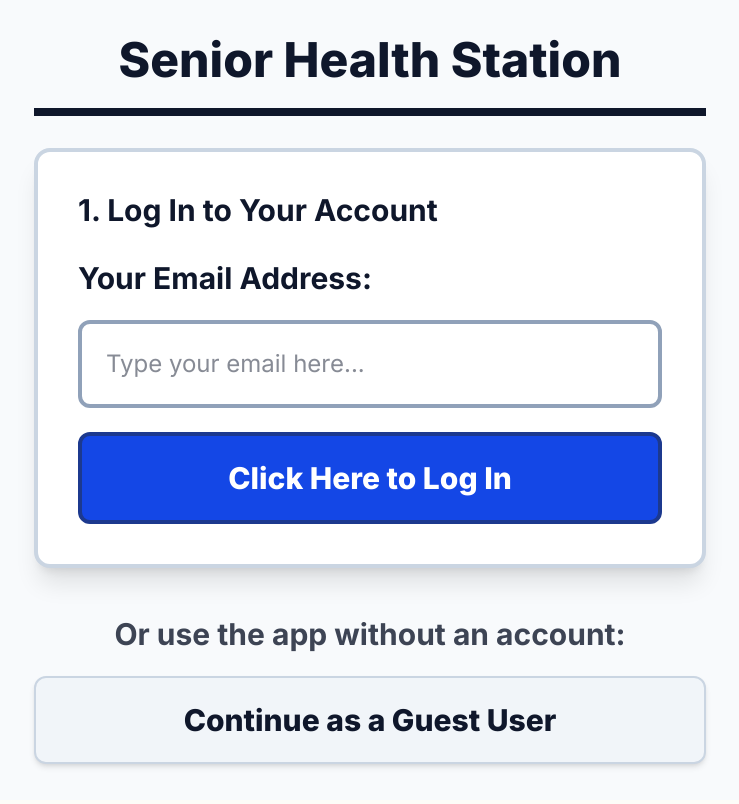
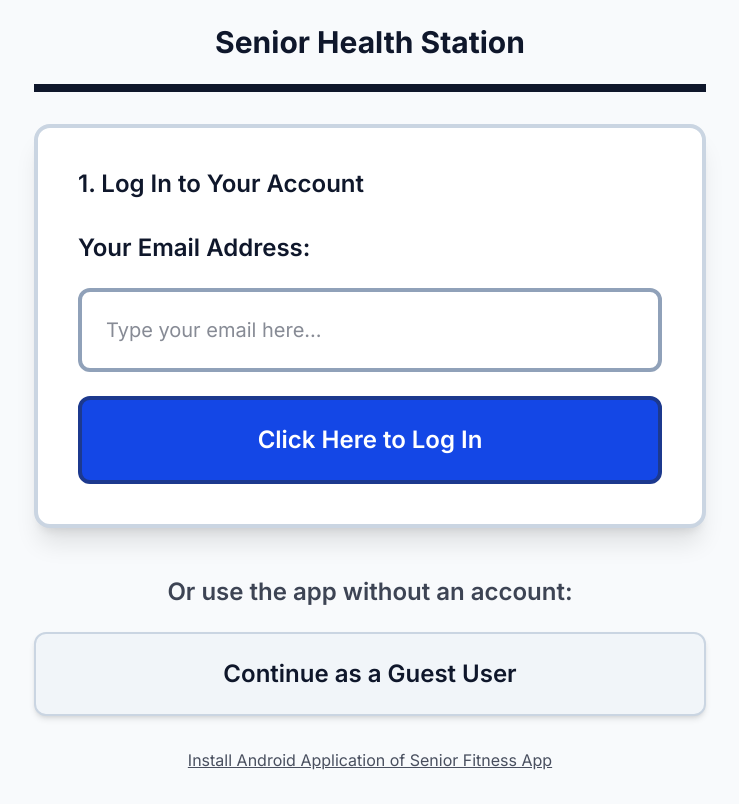
Before and after one commit to robot3-track/Senior-Fitness-Scheduler, a Next.js app: page / in a window 1280 px wide. Shown: the whole page, without its empty margins (270-1009 px from the left). Built offline with nearby package versions, Linux system fonts and the light colour scheme.

Commit message:
set font size to normal on default and add apk download info

```diff
--- a/app/page.tsx
+++ b/app/page.tsx
@@ -64,7 +64,7 @@ export default function FitnessPlanner() {
     emergencyWebUrl: '',
     medicalNotes: 'No known allergies. Condition: N/A Blood Type: N/A',
     highContrastMode: false,
-    fontSize: 'large',
+    fontSize: 'normal',
     audioPrompts: true,
     restTimerSeconds: 60,
     hapticFeedback: true
@@ -320,8 +320,8 @@ export default function FitnessPlanner() {
   // --- VIEW: LOGIN ---
   if (!isLoggedIn && !isGuestMode) {
     return (
-      <div className={`min-h-screen ${bgClass} flex items-center justify-center p-6 font-sans`}>
-        <div className="max-w-2xl w-full space-y-8">
+      <div className={`min-h-screen ${bgClass} flex flex-col items-center justify-between p-6 font-sans`}>
+        <div className="max-w-2xl w-full space-y-8 my-auto">
           <h1 className={`${headingClass} text-center border-b-8 border-current pb-6`}>
             Senior Health Station
           </h1>
@@ -351,14 +351,26 @@ export default function FitnessPlanner() {
             </button>
           </div>
         </div>
+
+        {/* FOOTER APK DOWNLOAD LINK */}
+        <footer className="pt-8 pb-2 text-center opacity-75 print:hidden">
+          <a
+            href="https://github.com/robot3-track/Senior-Fitness-Scheduler/actions/runs/30169665514/artifacts/8622580509"
+            target="_blank"
+            rel="noopener noreferrer"
+            className="text-sm md:text-base underline hover:opacity-100 transition-opacity"
+          >
+            Install Android Application of Senior Fitness App
+          </a>
+        </footer>
       </div>
     );
   }
 
   // --- VIEW: MAIN SHELL ---
   return (
-    <div className={`min-h-screen p-4 md:p-8 font-sans ${fontSizeClass} ${bgClass}`}>
-      <div className="max-w-4xl mx-auto space-y-8">
+    <div className={`min-h-screen p-4 md:p-8 font-sans ${fontSizeClass} ${bgClass} flex flex-col justify-between`}>
+      <div className="max-w-4xl mx-auto w-full space-y-8">
 
         {/* Header with Standardized Emergency Button across ALL screens */}
         <header className={`${cardClass} p-6 rounded-2xl flex flex-col sm:flex-row justify-between items-center gap-6 shadow-sm print:hidden`}>
@@ -369,7 +381,7 @@ export default function FitnessPlanner() {
             </p>
           </div>
           <div className="flex flex-wrap gap-3 w-full sm:w-auto justify-end">
-            {/* STANDARDIZED EMERGENCY BUTTON; for elderly's safety! */}
+            {/* STANDARDIZED EMERGENCY BUTTON */}
             <button
               onClick={() => setShowEmergencyModal(true)}
               className="bg-red-700 text-white font-extrabold px-6 py-4 rounded-xl border-4 border-red-950 hover:bg-red-800 flex items-center gap-2 shadow-lg"
@@ -385,7 +397,7 @@ export default function FitnessPlanner() {
           </div>
         </header>
 
-        {/* REUSABLE EMERGENCY MODAL (Home & Exercise pages) */}
+        {/* REUSABLE EMERGENCY MODAL */}
         {showEmergencyModal && (
           <div className="fixed inset-0 z-50 bg-black/80 flex items-center justify-center p-4">
             <div className={`max-w-2xl w-full p-8 rounded-2xl border-8 border-red-600 ${isDark ? 'bg-zinc-950 text-white' : 'bg-white text-slate-900'} space-y-6 max-h-[90vh] overflow-y-auto`}>
@@ -414,7 +426,7 @@ export default function FitnessPlanner() {
                 </a>
               </div>
 
-              {/* PERSONAL CONTACT 1 (lets seniors put in their own contacts) */}
+              {/* PERSONAL CONTACT 1 */}
               {settings.emergencyContactPhone ? (
                 <a
                   href={`tel:${settings.emergencyContactPhone}`}
@@ -434,7 +446,7 @@ export default function FitnessPlanner() {
                 </div>
               )}
 
-              {/* PERSONAL CONTACT 2 (OPTIONAL SECONDARY CONTACT) */}
+              {/* PERSONAL CONTACT 2 */}
               {settings.emergencyContact2Phone && (
                 <a
                   href={`tel:${settings.emergencyContact2Phone}`}
@@ -444,7 +456,7 @@ export default function FitnessPlanner() {
                 </a>
               )}
 
-              {/* NO-SIGNUP EMERGENCY MEDICAL ID CARD BUTTON (for emergencies not on phone)*/}
+              {/* EMERGENCY MEDICAL ID CARD BUTTON */}
               <button
                 onClick={() => { setShowEmergencyModal(false); setShowMedicalCardModal(true); }}
                 className={`block w-full text-center bg-blue-700 text-white font-extrabold ${subHeadingClass} py-5 rounded-2xl border-4 border-blue-900 hover:bg-blue-800`}
@@ -459,7 +471,7 @@ export default function FitnessPlanner() {
                   rel="noopener noreferrer"
                   className={`block w-full text-center bg-slate-700 text-white font-bold ${bodyTextClass} py-4 rounded-2xl border-4 border-slate-900 hover:bg-slate-800`}
                 >
-                  🌐 External Healthcare Web Portal (Requires Signup) ↗
+                  🌐 External Healthcare Web Portal ↗
                 </a>
               )}
 
@@ -470,7 +482,7 @@ export default function FitnessPlanner() {
           </div>
         )}
 
-        {/* NO-SIGNUP EMERGENCY MEDICAL ID CARD MODAL */}
+        {/* EMERGENCY MEDICAL ID CARD MODAL */}
         {showMedicalCardModal && (
           <div className="fixed inset-0 z-50 bg-black/80 flex items-center justify-center p-4">
             <div className={`max-w-2xl w-full p-8 rounded-2xl border-8 border-blue-600 ${isDark ? 'bg-zinc-950 text-white' : 'bg-white text-slate-900'} space-y-6 max-h-[90vh] overflow-y-auto`}>
@@ -548,7 +560,7 @@ export default function FitnessPlanner() {
 
               <button onClick={() => setCurrentScreen('progress')} className={`p-10 rounded-2xl text-left border-4 ${isDark ? 'border-yellow-400 bg-zinc-900' : 'bg-green-50 border-green-600 hover:bg-green-100'}`}>
                 <h3 className={`${subHeadingClass} mb-2`}>📊 My Progress</h3>
-                <p className={`${bodyTextClass} opacity-90`}>Track CDC targets & UN SDG 3/10 status.</p>
+                <p className={`${bodyTextClass} opacity-90`}>Track CDC targets & UN SDG 3 status.</p>
               </button>
 
               <button onClick={() => setCurrentScreen('notes')} className={`p-10 rounded-2xl text-left border-4 ${isDark ? 'border-yellow-400 bg-zinc-900' : 'bg-yellow-50 border-yellow-600 hover:bg-yellow-100'}`}>
@@ -1027,6 +1039,18 @@ export default function FitnessPlanner() {
         )}
 
       </div>
+
+      {/* FOOTER APK DOWNLOAD LINK (MAIN APPLICATION SHELL) */}
+      <footer className="pt-8 pb-2 text-center opacity-75 print:hidden">
+        <a
+          href="https://github.com/robot3-track/Senior-Fitness-Scheduler/actions/runs/30169665514/artifacts/8622580509"
+          target="_blank"
+          rel="noopener noreferrer"
+          className="text-sm md:text-base underline hover:opacity-100 transition-opacity"
+        >
+          Install Android Application of Senior Fitness App
+        </a>
+      </footer>
     </div>
   );
 }
```
